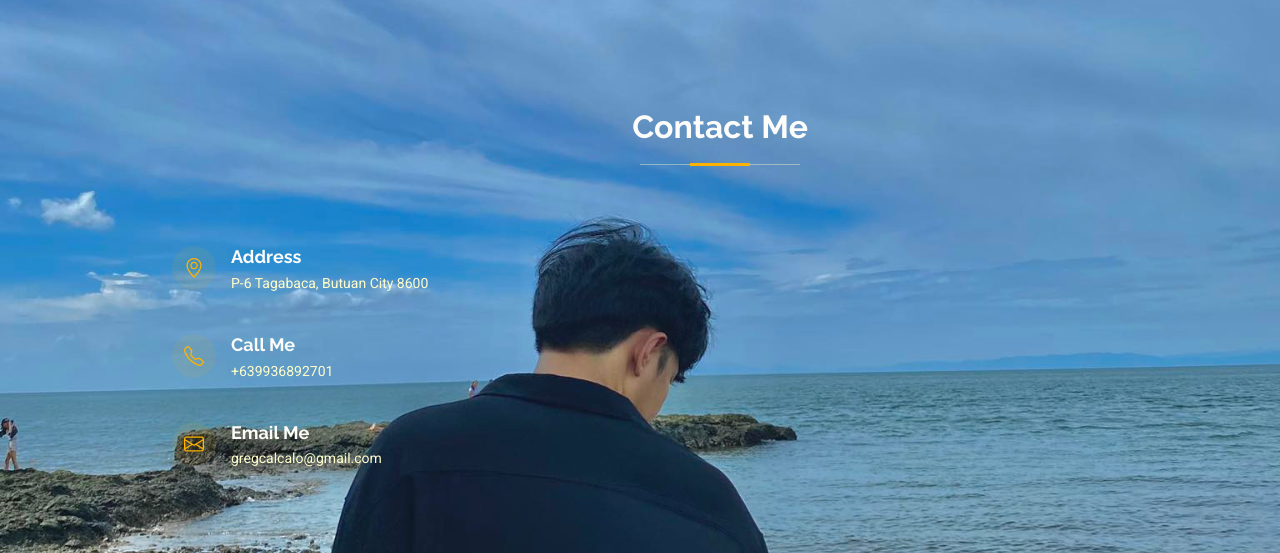
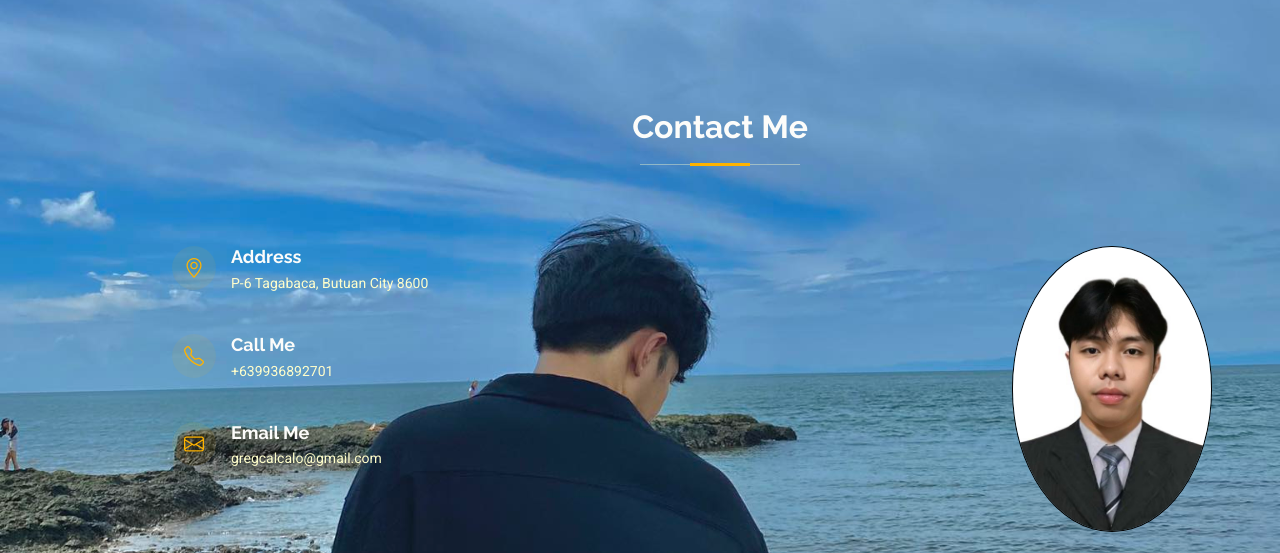
Before and after one commit to gccalo/gccalo.github.io, a plain HTML site: page index.html in a window 1280 px wide. Shown: the part 4009-4562 px from the top of the page. Drawn offline with Linux system fonts and the light colour scheme.

Commit message:
adding rounded picture

```diff
--- a/index.html
+++ b/index.html
@@ -563,7 +563,7 @@
 
         <div class="container" data-aos="fade" data-aos-delay="100">
           <div class="row gy-4">
-            <div class="col-lg-4">
+            <div class="col-lg-9">
               <div
                 class="info-item d-flex"
                 data-aos="fade-up"
@@ -601,6 +601,16 @@
                   <p>gregcalcalo@gmail.com</p>
                 </div>
               </div>
+            </div>
+
+            <div class="col-lg-3">
+              <img
+                src="assets/img/formal.jpg"
+                class="img-fluid rounded-circle border border-black"
+                alt=""
+                height="200px"
+                width="200px"
+              />
             </div>
 
             <!-- End Contact Form -->
```
